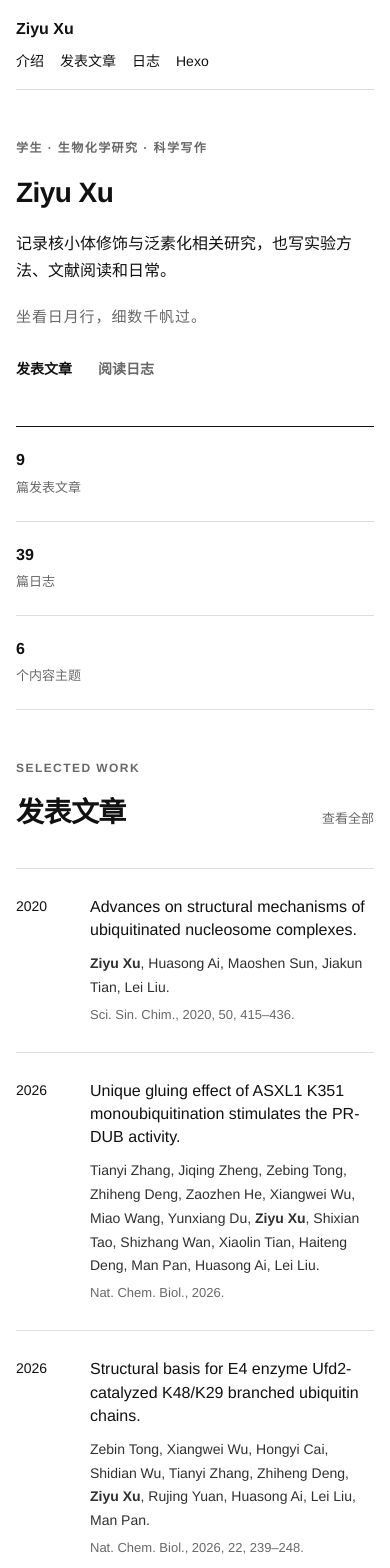
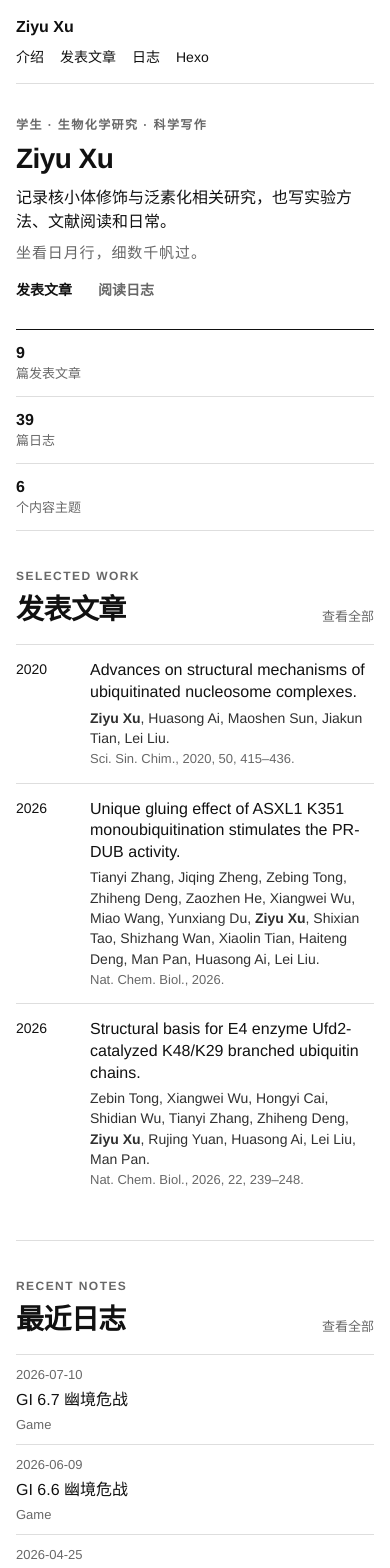
Before and after one commit to ziyu-xu/ziyu-xu.github.io, a Next.js app in the folder sites/: page / in a window 390 px wide. Shown: the top 1568 px of the page. Built offline with nearby package versions, Linux system fonts and the light colour scheme.

Commit message:
Compress vertical spacing

```diff
--- a/sites/app/globals.css
+++ b/sites/app/globals.css
@@ -25,7 +25,7 @@ body {
   color: var(--ink);
   font-family: var(--font-main);
   font-size: 16px;
-  line-height: 1.7;
+  line-height: 1.5;
   -webkit-font-smoothing: antialiased;
 }
 
@@ -83,11 +83,11 @@ main {
 
 .hero {
   max-width: 880px;
-  padding: 64px 0 56px;
+  padding: 40px 0 32px;
 }
 
 .eyebrow {
-  margin: 0 0 18px;
+  margin: 0 0 8px;
   color: var(--muted);
   font-size: 12px;
   font-weight: 700;
@@ -117,14 +117,14 @@ h1 {
 
 .hero-lead {
   max-width: 680px;
-  margin: 24px 0 0;
+  margin: 12px 0 0;
   font-family: var(--font-main);
   font-size: 16px;
-  line-height: 1.7;
+  line-height: 1.5;
 }
 
 .motto {
-  margin: 20px 0 0;
+  margin: 8px 0 0;
   color: var(--muted);
   font-size: 15px;
   letter-spacing: 0.06em;
@@ -133,7 +133,7 @@ h1 {
 .hero-actions {
   display: flex;
   gap: 26px;
-  margin-top: 28px;
+  margin-top: 16px;
   font-size: 14px;
   font-weight: 700;
 }
@@ -150,8 +150,8 @@ h1 {
 }
 
 .summary-grid > div {
-  min-height: 96px;
-  padding: 22px 0;
+  min-height: 68px;
+  padding: 12px 0;
   display: flex;
   flex-direction: column;
   justify-content: space-between;
@@ -178,12 +178,12 @@ h1 {
 }
 
 .section-block {
-  padding: 64px 0;
+  padding: 40px 0;
   border-bottom: 1px solid var(--line);
 }
 
 .section-heading {
-  margin-bottom: 38px;
+  margin-bottom: 18px;
   display: flex;
   align-items: flex-end;
   justify-content: space-between;
@@ -212,7 +212,7 @@ h1 {
 
 .publication-list li {
   border-top: 1px solid var(--line);
-  padding: 26px 0;
+  padding: 14px 0;
   display: grid;
   grid-template-columns: 84px 1fr;
   gap: 28px;
@@ -223,7 +223,7 @@ h1 {
   font-family: var(--font-main);
   font-size: 16px;
   font-weight: 400;
-  line-height: 1.45;
+  line-height: 1.35;
 }
 
 .publication-list h3 a {
@@ -241,13 +241,14 @@ h1 {
 }
 
 .authors {
-  margin: 11px 0 0;
+  margin: 5px 0 0;
   color: #303030;
   font-size: 14px;
+  line-height: 1.45;
 }
 
 .venue {
-  margin: 4px 0 0;
+  margin: 1px 0 0;
 }
 
 .post-list {
@@ -255,7 +256,7 @@ h1 {
 }
 
 .post-row {
-  min-height: 72px;
+  min-height: 48px;
   border-bottom: 1px solid var(--line);
   display: grid;
   grid-template-columns: 118px 1fr 110px;
@@ -281,11 +282,11 @@ h1 {
 
 .page-intro {
   max-width: 830px;
-  padding: 64px 0 48px;
+  padding: 40px 0 24px;
 }
 
 .page-intro p:last-child {
-  margin: 20px 0 0;
+  margin: 8px 0 0;
   color: var(--muted);
   font-family: var(--font-main);
   font-size: 16px;
@@ -293,23 +294,23 @@ h1 {
 
 .prose {
   max-width: 720px;
-  padding: 48px 0 80px;
+  padding: 28px 0 48px;
   border-top: 1px solid var(--ink);
 }
 
 .prose p {
-  margin: 0 0 24px;
+  margin: 0 0 12px;
   font-size: 16px;
-  line-height: 1.8;
+  line-height: 1.55;
 }
 
 .full-publications,
 .full-writing {
-  padding-bottom: 80px;
+  padding-bottom: 48px;
 }
 
 .site-footer {
-  min-height: 112px;
+  min-height: 72px;
   display: flex;
   align-items: center;
   justify-content: space-between;
@@ -340,11 +341,11 @@ h1 {
   }
 
   .hero {
-    padding: 48px 0 44px;
+    padding: 32px 0 28px;
   }
 
   .hero-lead {
-    margin-top: 20px;
+    margin-top: 10px;
   }
 
   .summary-grid {
@@ -352,7 +353,7 @@ h1 {
   }
 
   .summary-grid > div {
-    min-height: 94px;
+    min-height: 64px;
   }
 
   .summary-grid > div + div {
@@ -362,7 +363,7 @@ h1 {
   }
 
   .section-block {
-    padding: 48px 0;
+    padding: 36px 0;
   }
 
   .publication-list li {
@@ -371,7 +372,7 @@ h1 {
   }
 
   .post-row {
-    padding: 18px 0;
+    padding: 10px 0;
     grid-template-columns: 1fr;
     gap: 3px;
   }
```
